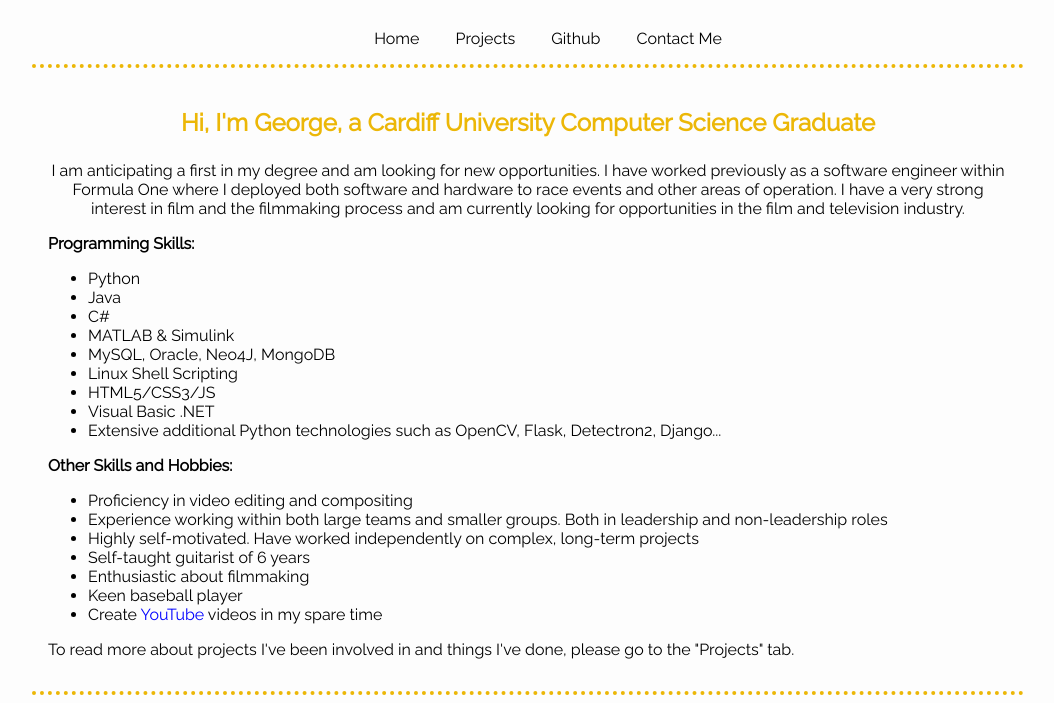
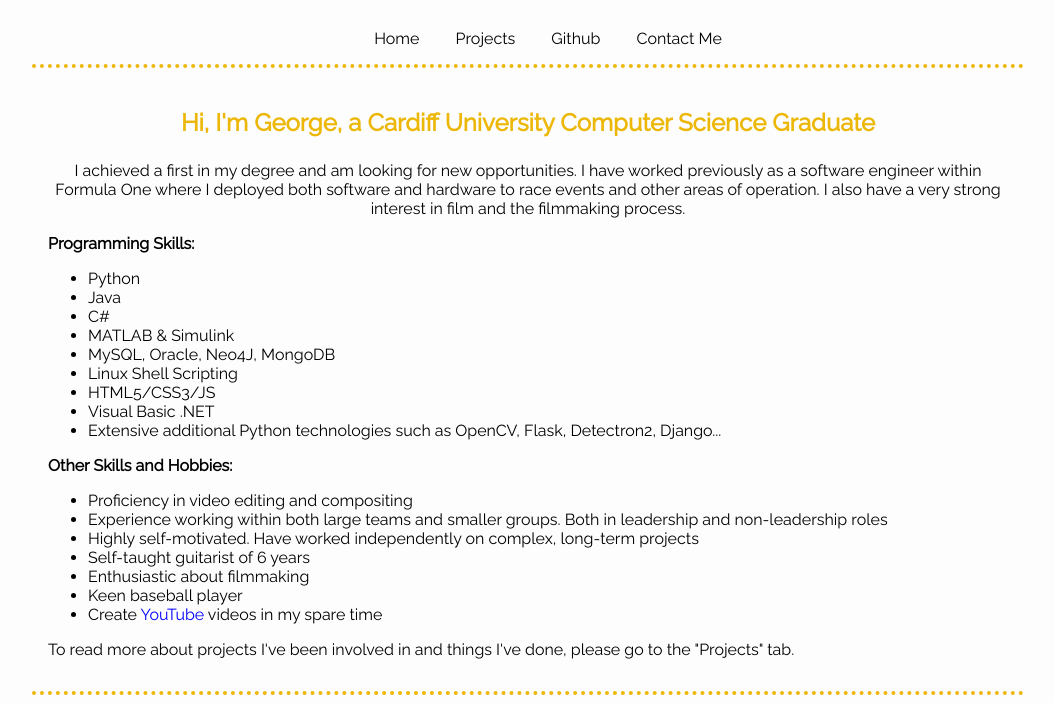
Before and after one commit to MindTheGap1/georgebrowning, a plain HTML site: page index.html in a window 1280 px wide. Shown: the part 131-834 px from the top of the page, without its empty margins (112-1166 px from the left). Drawn offline with Linux system fonts and the light colour scheme.

Commit message:
Updated intro

```diff
--- a/index.html
+++ b/index.html
@@ -23,7 +23,7 @@
         </ul>
         <div class="wrapper">
                 <h2><p id="intro">Hi, I'm George, a Cardiff University Computer Science Graduate</p></h2>
-                I am anticipating a first in my degree and am looking for new opportunities. I have worked previously as a software engineer within Formula One where I deployed both software and hardware to race events and other areas of operation. I have a very strong interest in film and the filmmaking process and am currently looking for opportunities in the film and television industry.
+                I achieved a first in my degree and am looking for new opportunities. I have worked previously as a software engineer within Formula One where I deployed both software and hardware to race events and other areas of operation. I also have a very strong interest in film and the filmmaking process.
                 <p id="whatido">
                 <b>Programming Skills:</b>
                 <ul id="whatido">
```
